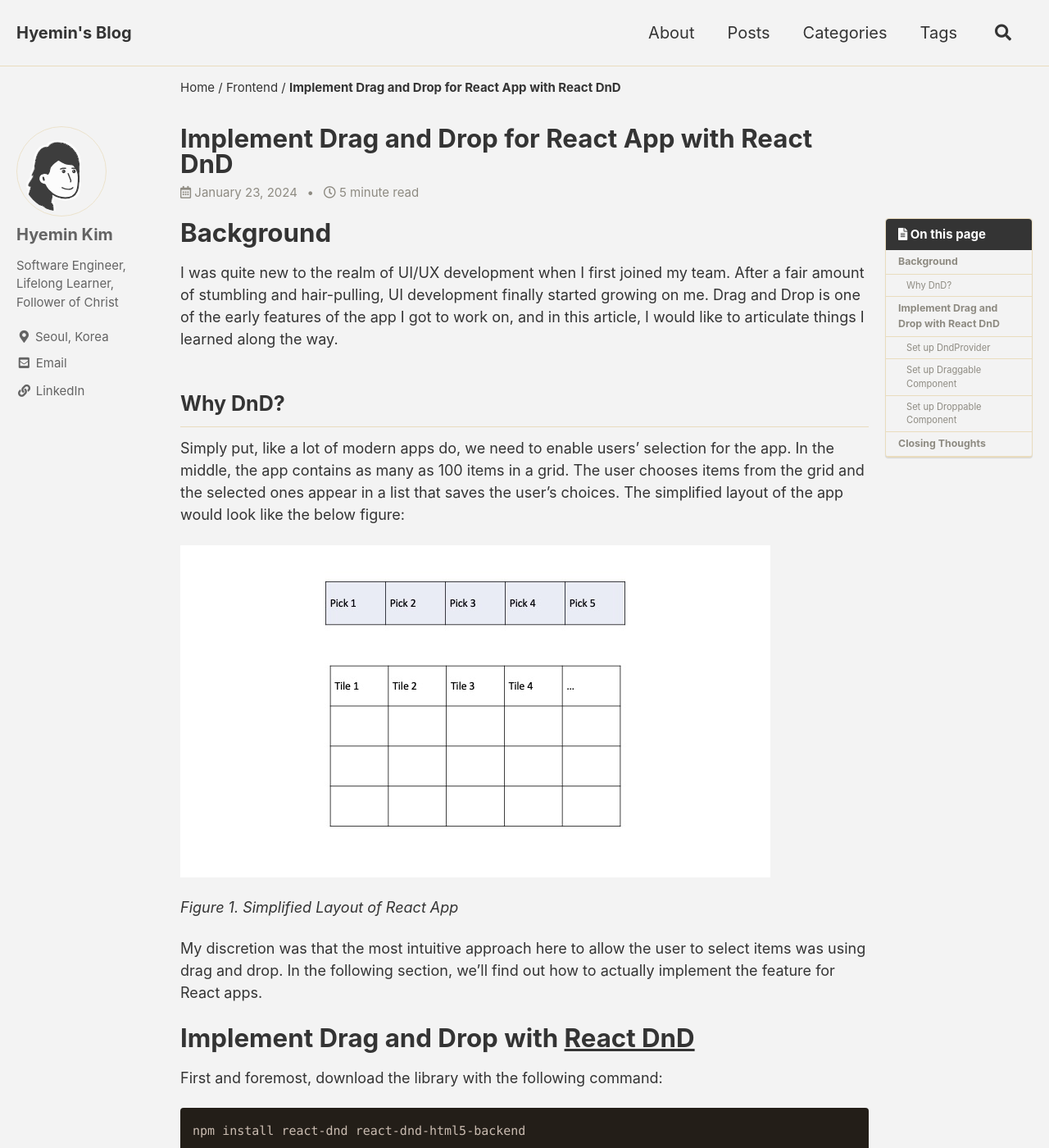
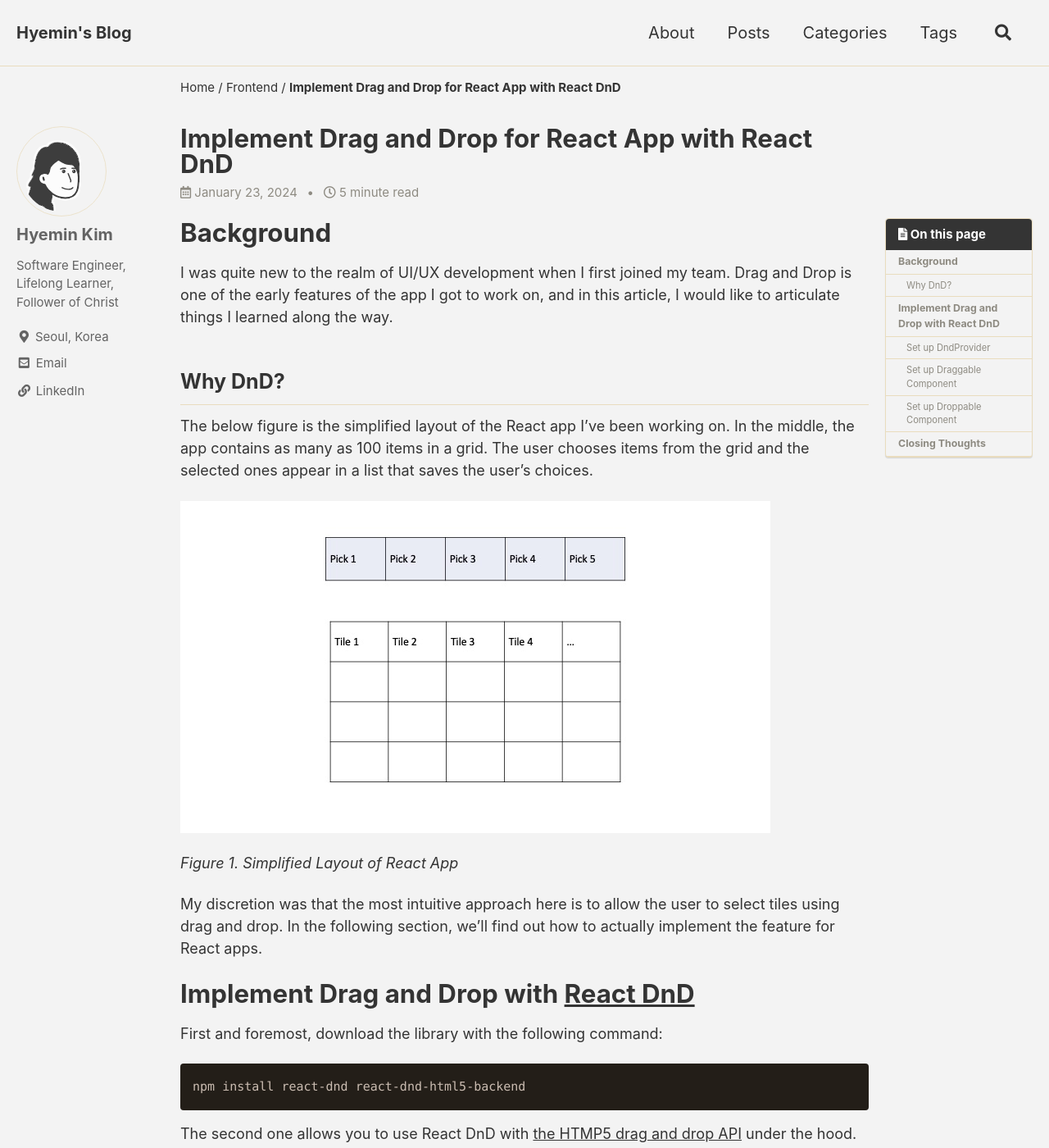
Before and after one commit to hkim-dev/hkim-dev.github.io, a Jekyll site: the page built from _posts/2024-01-23-Implement Drag and Drop for React App with React DnD.md, in a window 1280 px wide and 1400 px high. Shown: the whole window at 82% size. Built offline with Jekyll 4.4.1, drawn with Linux system fonts in a browser that asks for light colours; cached includes are drawn as plain includes; emoji names are drawn with the system emoji font; comment, search, counter and statistics services are not loaded.

Commit message:
minor changes

```diff
--- a/_posts/2024-01-23-Implement Drag and Drop for React App with React DnD.md
+++ b/_posts/2024-01-23-Implement Drag and Drop for React App with React DnD.md
@@ -16,17 +16,17 @@ toc_sticky: true
 
 # Background
 
-I was quite new to the realm of UI/UX development when I first joined my team. After a fair amount of stumbling and hair-pulling, UI development finally started growing on me. Drag and Drop is one of the early features of the app I got to work on, and in this article, I would like to articulate things I learned along the way.
+I was quite new to the realm of UI/UX development when I first joined my team. Drag and Drop is one of the early features of the app I got to work on, and in this article, I would like to articulate things I learned along the way.
 
 ## Why DnD?
 
-Simply put, like a lot of modern apps do, we need to enable users’ selection for the app. In the middle, the app contains as many as 100 items in a grid. The user chooses items from the grid and the selected ones appear in a list that saves the user’s choices. The simplified layout of the app would look like the below figure:
+The below figure is the simplified layout of the React app I've been working on. In the middle, the app contains as many as 100 items in a grid. The user chooses items from the grid and the selected ones appear in a list that saves the user’s choices.
 
 ![layout](/assets/images/dnd_app_layout.jpeg)
 
 *Figure 1. Simplified Layout of React App*
 
-My discretion was that the most intuitive approach here to allow the user to select items was using drag and drop.
+My discretion was that the most intuitive approach here is to allow the user to select tiles using drag and drop.
 In the following section, we'll find out how to actually implement the feature for React apps.
 
 # Implement Drag and Drop with [React DnD](https://react-dnd.github.io/react-dnd/about)
```
Also changed, not shown: _posts/2024-02-08-Click Detection Outside a React Component: Simple Integration of Multiple Refs.md (+1 -1 lines).
